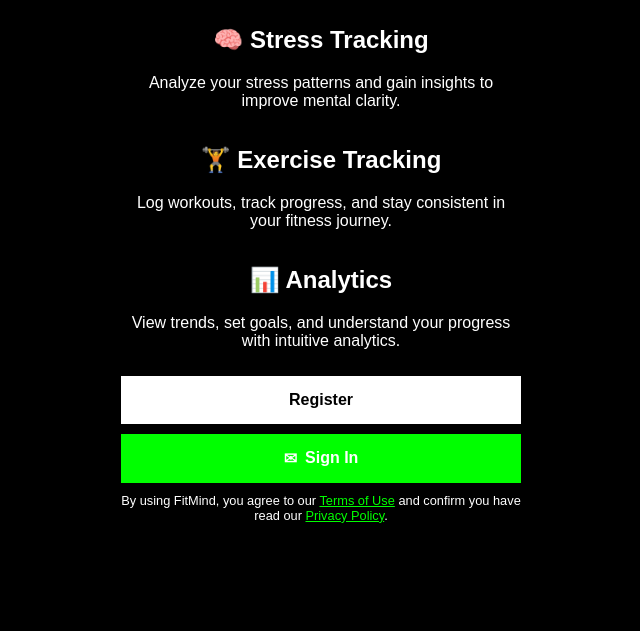
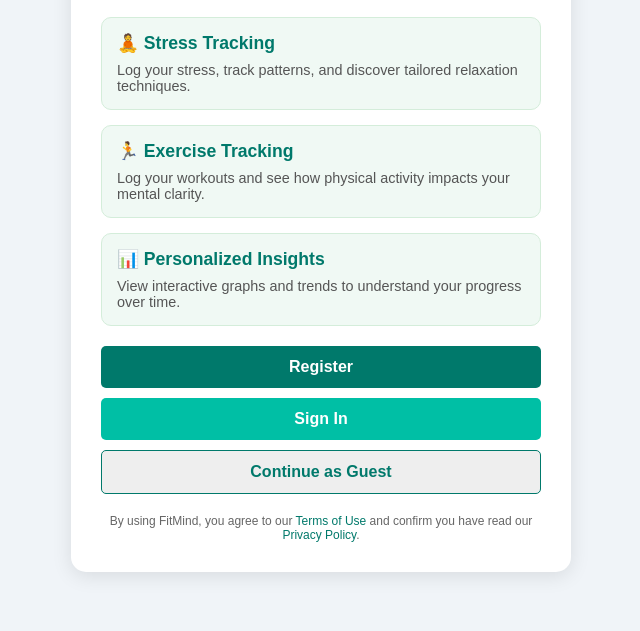
Before and after one commit to Chloe7243/Fitmind-Enhancement, a plain HTML site: page Welcome_Page/welcomepage.html in a window 1280 px wide. Shown: the part 169-800 px from the top of the page, without its empty margins (319-959 px from the left). Drawn offline with Linux system fonts and the light colour scheme.

Commit message:
New update

```diff
--- a/Welcome_Page/script.js
+++ b/Welcome_Page/script.js
@@ -9,5 +9,5 @@
             document.querySelector("#loading-screen").style.display = "none";
             document.querySelector("#welcome-container").style.display = "block";
         }
-    }, 200);
+    }, 300);
 });
--- a/Welcome_Page/style.css
+++ b/Welcome_Page/style.css
@@ -1,7 +1,14 @@
+/* General Reset */
+* {
+    margin: 0;
+    padding: 0;
+    box-sizing: border-box;
+}
+
 body {
-    background-color: black;
-    color: white;
     font-family: Arial, sans-serif;
+    background-color: #f0f4f8;
+    color: #333;
     display: flex;
     justify-content: center;
     align-items: center;
@@ -16,135 +23,153 @@
     left: 0;
     width: 100%;
     height: 100%;
-    background: black;
+    background: #001f1f;
     display: flex;
     align-items: center;
     justify-content: center;
     text-align: center;
     flex-direction: column;
+    color: white;
 }
+
+.loading-title {
+    font-size: 28px;
+    color: #00ff88;
+    margin-bottom: 15px;
+}
+
 
 .loading-content {
     display: flex;
     flex-direction: column;
     align-items: center;
+    justify-content: center;
+    gap: 10px; /* Space between logo, title, progress bar, and text */
 }
 
-.loading-title {
-    font-size: 28px;
-    font-weight: bold;
-    color: #00FF00;
-    margin-bottom: 15px;
-}
-
-/* Progress Bar */
 .progress-container {
-    width: 200px;
-    height: 10px;
-    background: #ddd;
-    border-radius: 5px;
+    width: 220px;
+    height: 12px;
+    background: #003f3f;
+    border-radius: 6px;
     overflow: hidden;
-    margin-bottom: 10px;
+    margin-bottom: 12px;
 }
 
 .progress-bar {
     width: 0;
     height: 100%;
-    background: linear-gradient(90deg, rgb(55, 255, 0), #ffea00);
+    background: linear-gradient(90deg, #00ff88, #00d4ff);
     transition: width 0.3s ease-in-out;
 }
 
 .loading-text {
     font-size: 14px;
-    opacity: 0.7;
+    opacity: 0.8;
 }
 
-@keyframes spin {
-    0% { transform: rotate(0deg); }
-    100% { transform: rotate(360deg); }
-}
-
-
-@keyframes slideIn {
-    0% { transform: translateY(-20px); opacity: 0; }
-    100% { transform: translateY(0); opacity: 1; }
-}
-
+/* Welcome Page */
 .container {
+    background: white;
+    box-shadow: 0 4px 20px rgba(0, 0, 0, 0.1);
+    border-radius: 15px;
+    padding: 30px;
+    max-width: 500px;
+    width: 90%;
     text-align: center;
-    max-width: 400px;
-    display: none;
-    animation: fadeIn 2s ease-in forwards;
-    animation-delay: 10s;
-}
-
-.container {
-    text-align: center;
-    max-width: 400px;
+    animation: fadeIn 1s ease-out;
 }
 
 h1 {
-    font-size: 2em;
+    font-size: 2.2em;
+    color: #004d40;
 }
 
 .highlight {
-    color: #00FF00;
+    color: #00bfa5;
 }
 
-.feature {
-    display: flex;
-    align-items: center;
-    /* margin: 20px; */
+.subtext {
+    font-size: 1em;
+    margin-bottom: 20px;
+    color: #666;
 }
 
-.feature img {
-    width: 40px;
-    height: 40px;
-    margin-right: 10px;
+/* Features */
+.features {
+    display: grid;
+    grid-template-columns: 1fr;
+    gap: 15px;
+    margin: 20px 0;
 }
 
-.register-btn, .signin-btn {
+.feature-card {
+    background: #f0f9f4;
+    border: 1px solid #d4edda;
+    padding: 15px;
+    border-radius: 10px;
+    text-align: left;
+}
+
+.feature-card h2 {
+    margin-bottom: 8px;
+    color: #00796b;
+    font-size: 1.1em;
+}
+
+.feature-card p {
+    font-size: 0.9em;
+    color: #555;
+}
+
+/* Buttons */
+.cta-buttons {
     display: flex;
-    align-items: center;
-    justify-content: center;
+    flex-direction: column;
+    gap: 10px;
+    margin: 20px 0;
+}
+
+.register-btn, .signin-btn, .guest-btn {
+    padding: 12px;
+    font-size: 1em;
+    font-weight: bold;
+    cursor: pointer;
+    border: none;
+    border-radius: 5px;
     width: 100%;
-    padding: 15px;
-    margin: 10px 0;
-    border: none;
-    cursor: pointer;
-    font-size: 1em;
 }
 
 .register-btn {
-    background-color: white;
-    color: black;
-    font-weight: bold;
-}
-
-.register-btn::before {
-    font-family: 'Font Awesome 5 Free';
-    font-weight: 900;
-    margin-right: 8px;
+    background-color: #00796b;
+    color: white;
 }
 
 .signin-btn {
-    background-color: #00FF00;
+    background-color: #00bfa5;
     color: white;
-    font-weight: bold;
 }
 
-.signin-btn::before {
-    content: "\2709";
-    font-family: 'Font Awesome 5 Free';
-    font-weight: 900;
-    margin-right: 8px;
+.guest-btn {
+    background-color: #eee;
+    color: #00796b;
+    border: 1px solid #00796b;
 }
 
+/* Terms */
 .terms {
-    font-size: 0.8em;
+    font-size: 0.75em;
+    color: #666;
     margin-top: 10px;
 }
 
 .terms a {
-    color: #00FF00;
+    color: #00796b;
+    text-decoration: none;
 }
+
+/* Animations */
+@keyframes fadeIn {
+    from {opacity: 0; transform: translateY(-20px);}
+    to {opacity: 1; transform: translateY(0);}
+}
--- a/Welcome_Page/welcomepage.html
+++ b/Welcome_Page/welcomepage.html
@@ -3,47 +3,52 @@
 <head>
     <meta charset="UTF-8">
     <meta name="viewport" content="width=device-width, initial-scale=1.0">
-    <title>FitMind Welcome</title>
+    <title>FitMind - Your Wellness Companion</title>
     <link rel="stylesheet" href="style.css">
     <script defer src="script.js"></script>
 </head>
 <body>
+
 <!-- Loading Screen -->
 <div class="loading-screen" id="loading-screen">
     <div class="loading-content">
         <img src="logo.png" alt="FitMind Logo" class="logo">
-            <h1 class="loading-title">FitMind</h1>
+        <h1 class="loading-title">Welcome to FitMind</h1>
         <div class="progress-container">
             <div class="progress-bar" id="progress-bar"></div>
         </div>
-            <p class="loading-text">Loading your experience...</p>
+        <p class="loading-text">Loading your personal wellness dashboard...</p>
     </div>
 </div>
 
-    <!-- Welcome Page  -->
+<!-- Welcome Page -->
 <div class="container" id="welcome-container" style="display: none;">
     <h1>Welcome to <span class="highlight">FitMind</span></h1>
-        <div class="feature">
-            <div>
-                <h2>🧠 Stress Tracking</h2>
-                <p>Analyze your stress patterns and gain insights to improve mental clarity.</p>
+    <p class="subtext">Track your stress, log your workouts, and gain insights into your wellness journey.</p>
+
+    <div class="features">
+        <div class="feature-card">
+            <h2>🧘 Stress Tracking</h2>
+            <p>Log your stress, track patterns, and discover tailored relaxation techniques.</p>
+        </div>
+        <div class="feature-card">
+            <h2>🏃 Exercise Tracking</h2>
+            <p>Log your workouts and see how physical activity impacts your mental clarity.</p>
+        </div>
+        <div class="feature-card">
+            <h2>📊 Personalized Insights</h2>
+            <p>View interactive graphs and trends to understand your progress over time.</p>
         </div>
     </div>
-        <div class="feature">
-            <div>
-                <h2>🏋️ Exercise Tracking</h2>
-                <p>Log workouts, track progress, and stay consistent in your fitness journey.</p>
-            </div>
-        </div>
-        <div class="feature">
-            <div>
-                <h2>📊 Analytics</h2>
-                <p>View trends, set goals, and understand your progress with intuitive analytics.</p>
-            </div>
-        </div>
+
+    <div class="cta-buttons">
         <button class="register-btn">Register</button>
         <button class="signin-btn">Sign In</button>
+        <a href="/FITMIND-APP-MAIN-PROJECT/Home_Page/index.html"><button class="guest-btn">Continue as Guest</button></a>
+    </div>
+
     <p class="terms">By using FitMind, you agree to our <a href="#">Terms of Use</a> and confirm you have read our <a href="#">Privacy Policy</a>.</p>
 </div>
+
 </body>
 </html>
```
Lines whose indentation alone changed are shown as unchanged.
